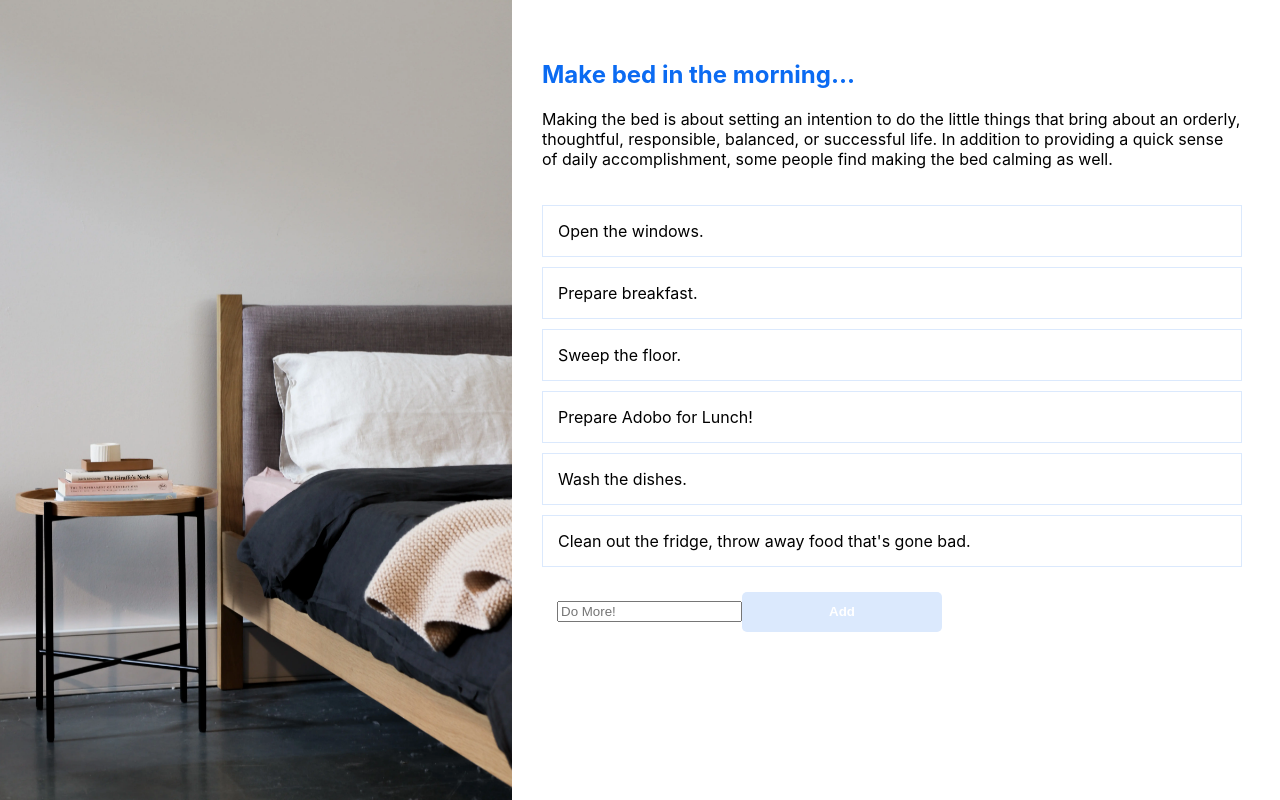
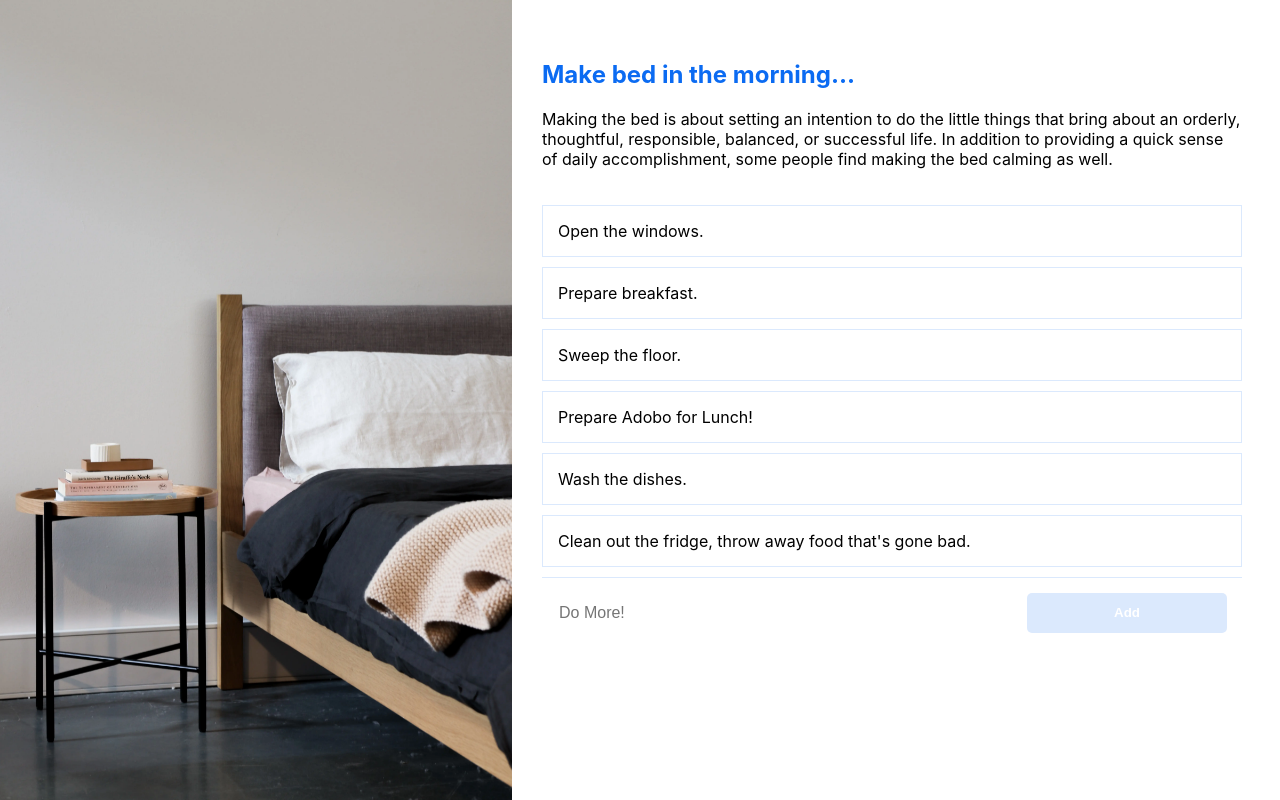
Before and after one commit to adrn1216/react-test-2, a React (Create React App) app: page / in a window 1280 px wide. Built offline with nearby package versions, Linux system fonts and the light colour scheme.

Commit message:
fix minor styling issue

```diff
--- a/src/components/style.js
+++ b/src/components/style.js
@@ -9,6 +9,9 @@ export const StyledTodoList = styled.div`
     transition: 0.3s;
     display: flex;
     justify-content: space-between;
+    span {
+      word-break: break-all;
+    }
   }
   .todo {
     :hover {
@@ -44,7 +47,18 @@ export const StyledButton = styled.button`
 
 export const StyledNewTodo = styled.div`
   display: flex;
+  border-top: 1px solid #dbe9fd;
   padding: 15px;
   margin: 10px 0;
   align-items: center;
+  > input {
+    outline: 0;
+    height: 100%;
+    border: 0;
+    flex-grow: 1;
+    font-size: 16px;
+  }
+  > button {
+    cursor: pointer;
+  }
 `;
```
